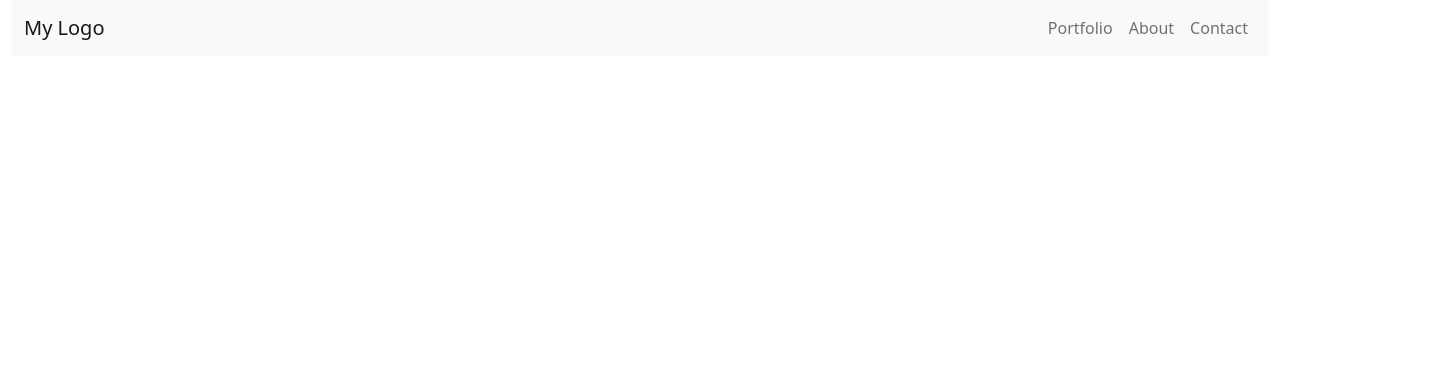
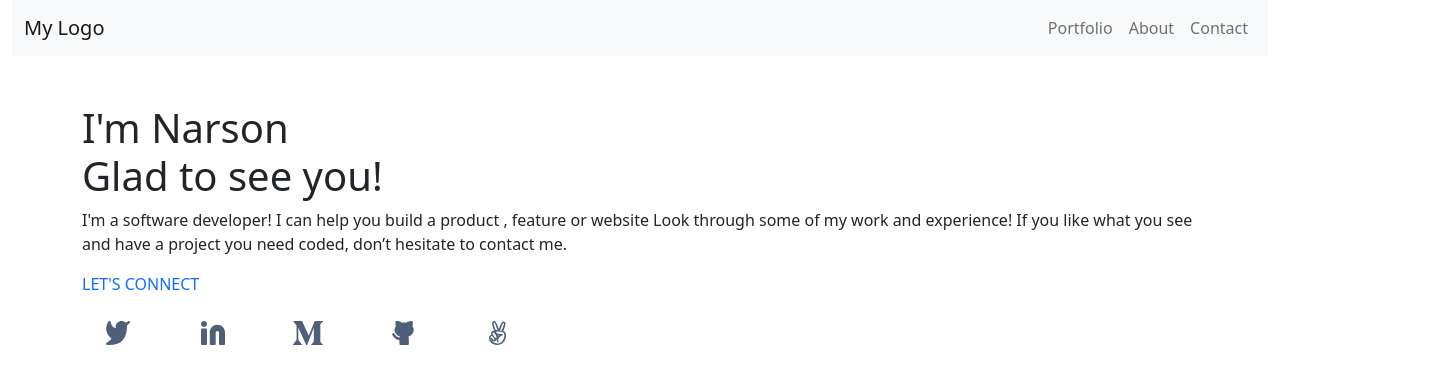
Before and after one commit to rbd3/Portfollio-Boostrap, a website: page src/index.html in a window 1280 px wide. Shown: the whole page, 1452 px wide, since content can reach past the window. Drawn offline with Linux system fonts and the light colour scheme.

Commit message:
Add header section

```diff
--- a/src/index.html
+++ b/src/index.html
@@ -21,7 +21,7 @@
                     <a class="nav-link" aria-current="page" href="#">Portfolio</a>
                   </li>
                   <li class="nav-item">
-                    <a class="nav-link" href="#">About</a>
+                    <a class="nav-link" href="#about">About</a>
                   </li>
                   <li class="nav-item">
                     <a class="nav-link" href="#">Contact</a>
@@ -32,6 +32,44 @@
           </nav>
     </header>
 
+    <section class="container-fluid has-bg-img" id="about">
+
+        <div class="container">
+            <div class="row row-cols-1 pt-5">
+                <h1 class="col">I'm Narson <br>Glad to see you!</h1>
+                <p class="col">I'm a software developer! I can
+                    help you build a product , feature or website Look through some of my work and experience!
+                    If you like what you see and have a project you need coded, don’t hesitate to contact me.</p>
+            </div>
+        </div>
+
+    <div class="container">
+        <div class="row">
+            <p class="text-primary text-uppercase">Let's connect</p>
+        </div>
+
+        <div class="row">
+            <a class="btn col-1" href="#" role="button">
+                <img src="media/twitter.svg" alt="twitter" width="30" height="24">
+            </a>
+            <a class="btn col-1" href="#" role="button">
+                <img src="media/Linkedin icon.svg" alt="Linkdin" width="30" height="24">
+            </a>
+            <a class="btn col-1" href="#" role="button">
+                <img src="media/medium.svg" alt="medium" width="30" height="24">
+            </a>
+            <a class="btn col-1" href="#" role="button">
+                <img src="media/github.svg" alt="github" width="30" height="24">
+            </a>
+            <a class="btn col-1" href="#" role="button">
+                <img src="media/angellist.svg" alt="angellist" width="30" height="24">
+            </a>
+        </div>
+
+    </div>
+    <img class="bg-img" src="media/header background shape-desktop.svg" alt="header background">
+    </section>
+
 
     <script src="bootstrap.bundle.min.js"></script>
 </body>
```
